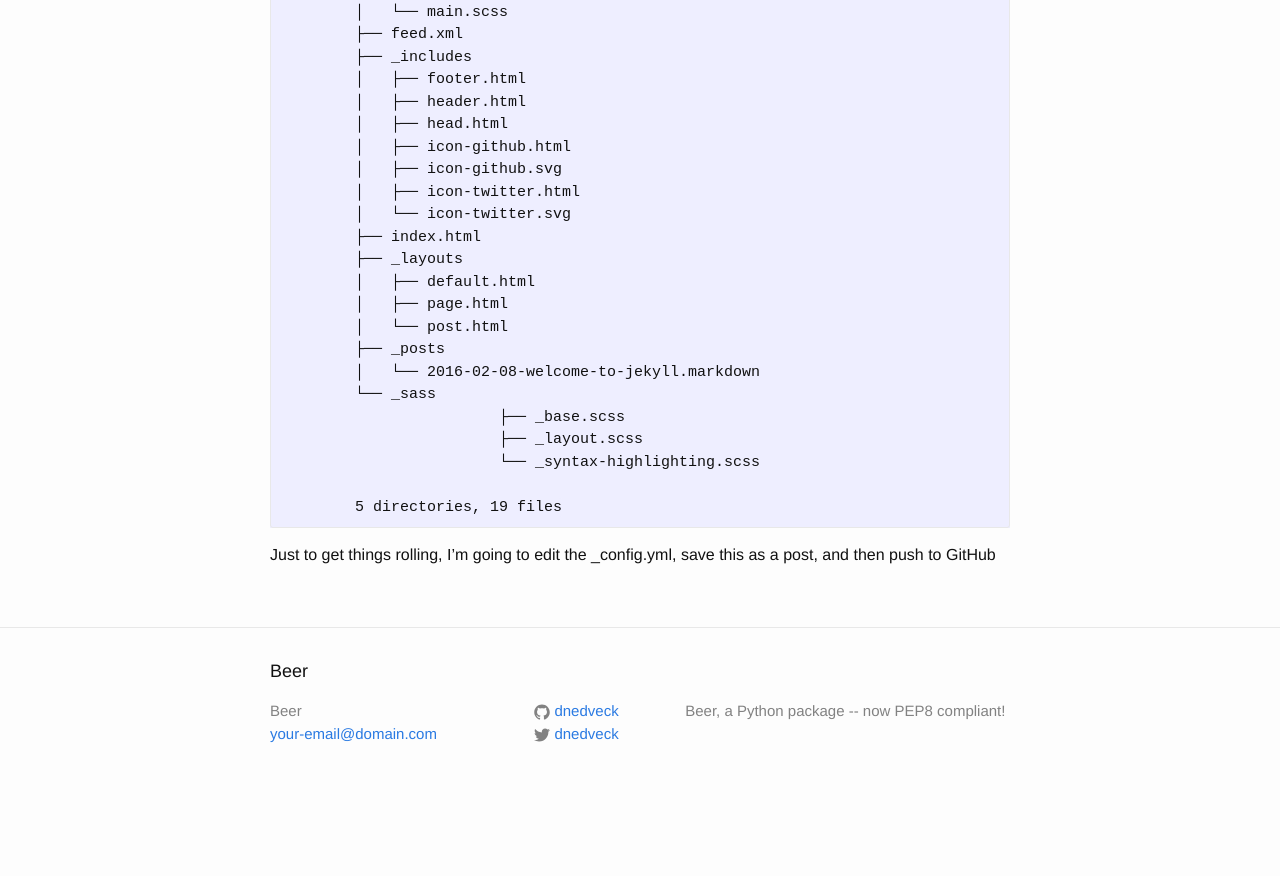
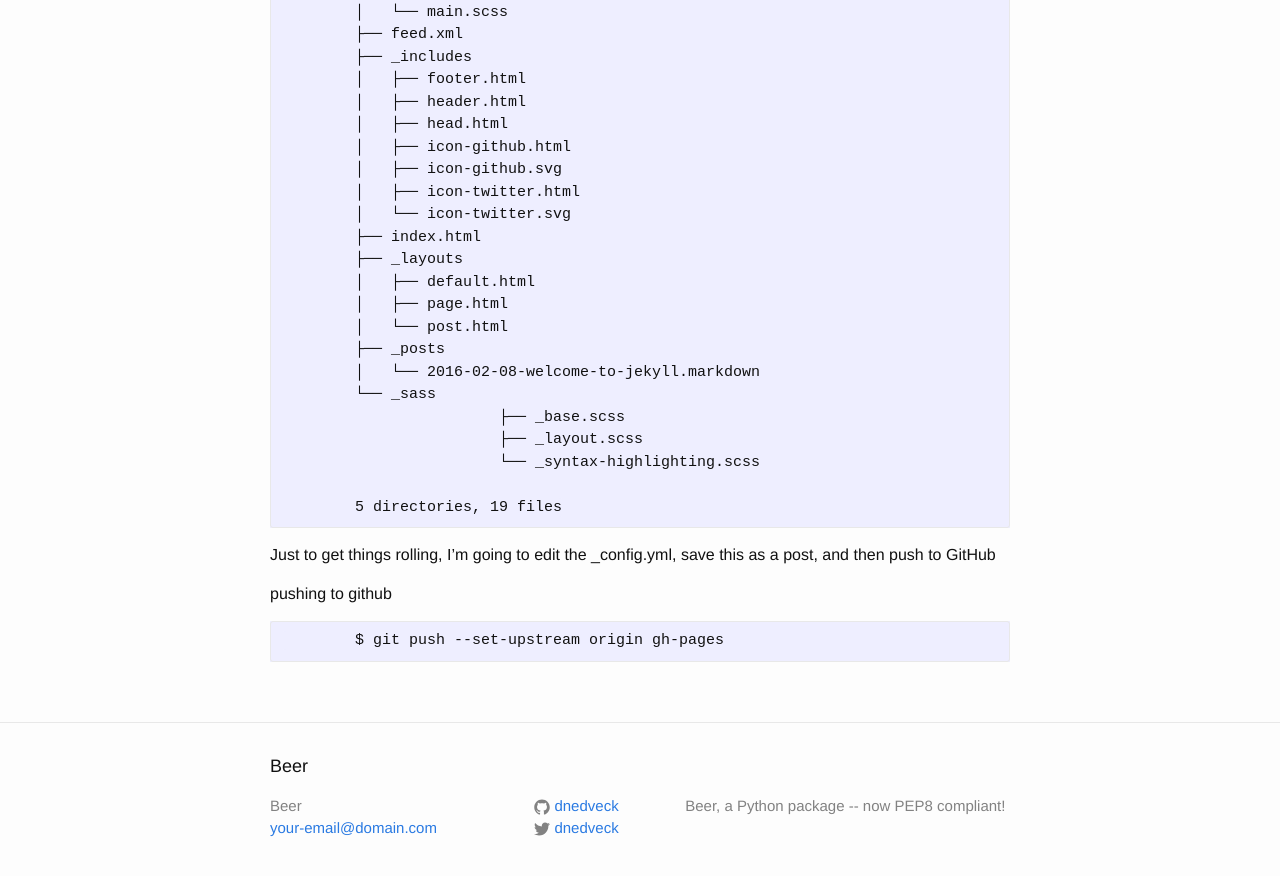
Before and after one commit to Python3pkg/Beer, a Jekyll site: the page built from _posts/2016-02-08-making-a-gh-pages-site.md, in a window 1280 px wide and 900 px high, scrolled down 995 px. Shown: the top 876 px of the window. Built offline with Jekyll 4.4.1, drawn with Linux system fonts in a browser that asks for light colours; before the commit the page ends 1800 px from its top, so only the background shows below that.

Commit message:
added content to post

```diff
--- a/_posts/2016-02-08-making-a-gh-pages-site.md
+++ b/_posts/2016-02-08-making-a-gh-pages-site.md
@@ -66,3 +66,7 @@ Let's see what it made:
 
 
 Just to get things rolling, I'm going to edit the _config.yml, save this as a post, and then push to GitHub
+
+pushing to github
+
+		$ git push --set-upstream origin gh-pages
```
Also changed, not shown: 1 other file.
